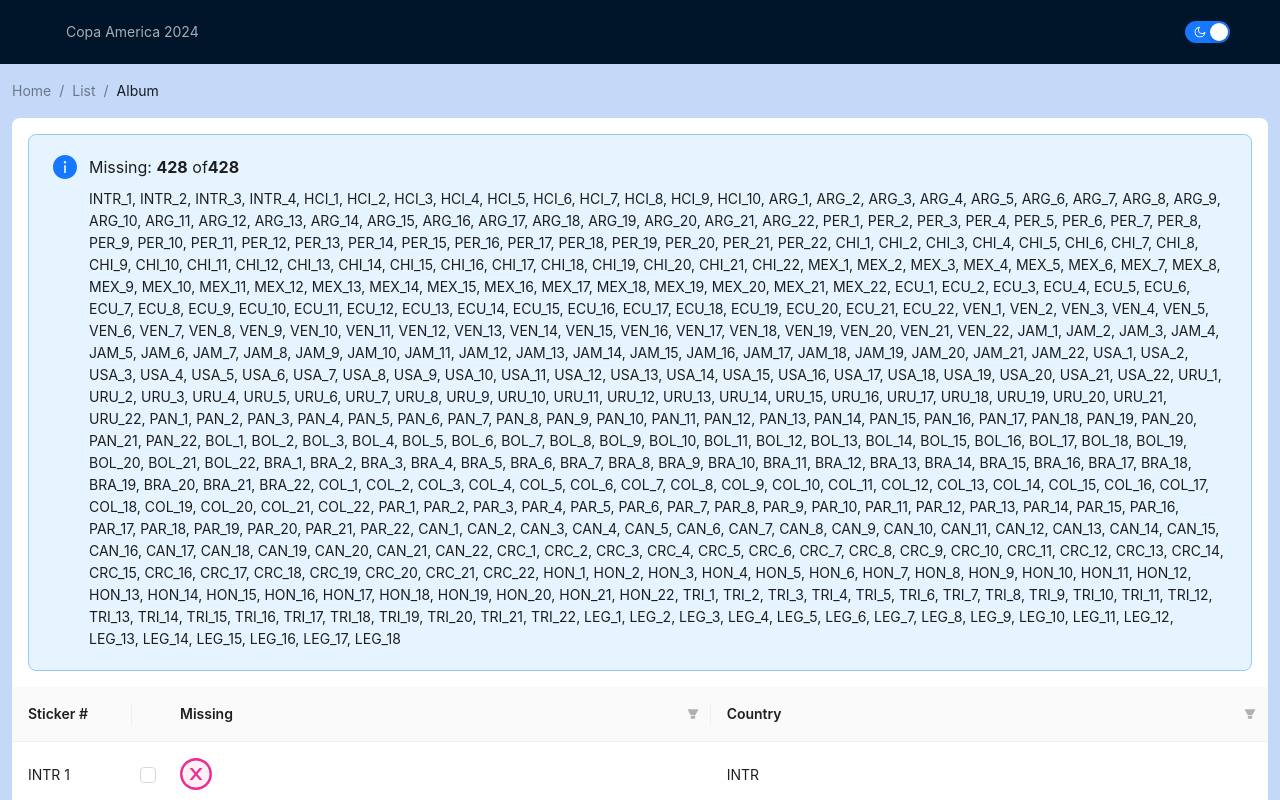
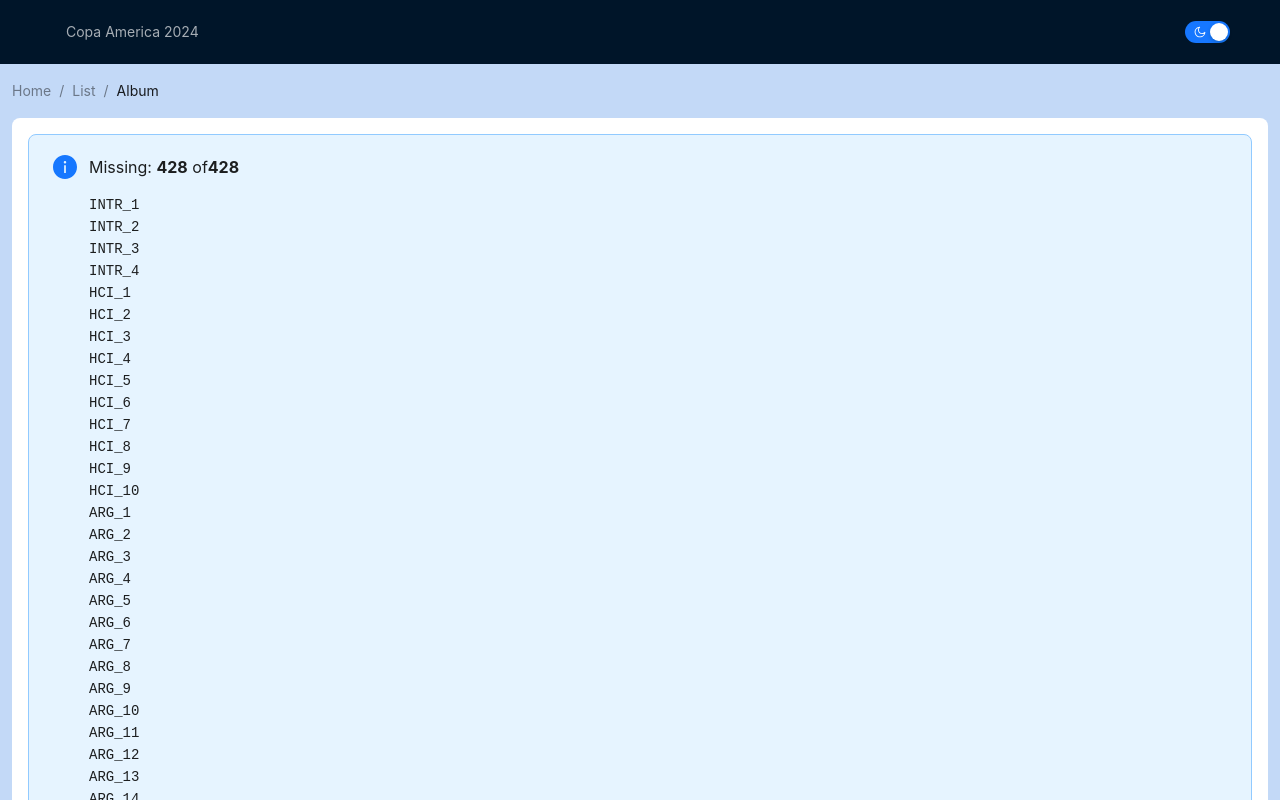
Before and after one commit to matoslucas/copa-america-2024, a React (Create React App) app: page / in a window 1280 px wide. Shown: the top 800 px of the page. Built offline with nearby package versions, Linux system fonts and the light colour scheme.

Commit message:
Add Pre tag

```diff
--- a/src/App.tsx
+++ b/src/App.tsx
@@ -2412,7 +2412,7 @@
                       <b>{stickers.length}</b>
                     </span>
                   }
-                  description={missing_list.join(", ")}
+                  description={<pre>{missing_list.join("\n")}</pre>}
                   type="info"
                   showIcon
                 />
```
